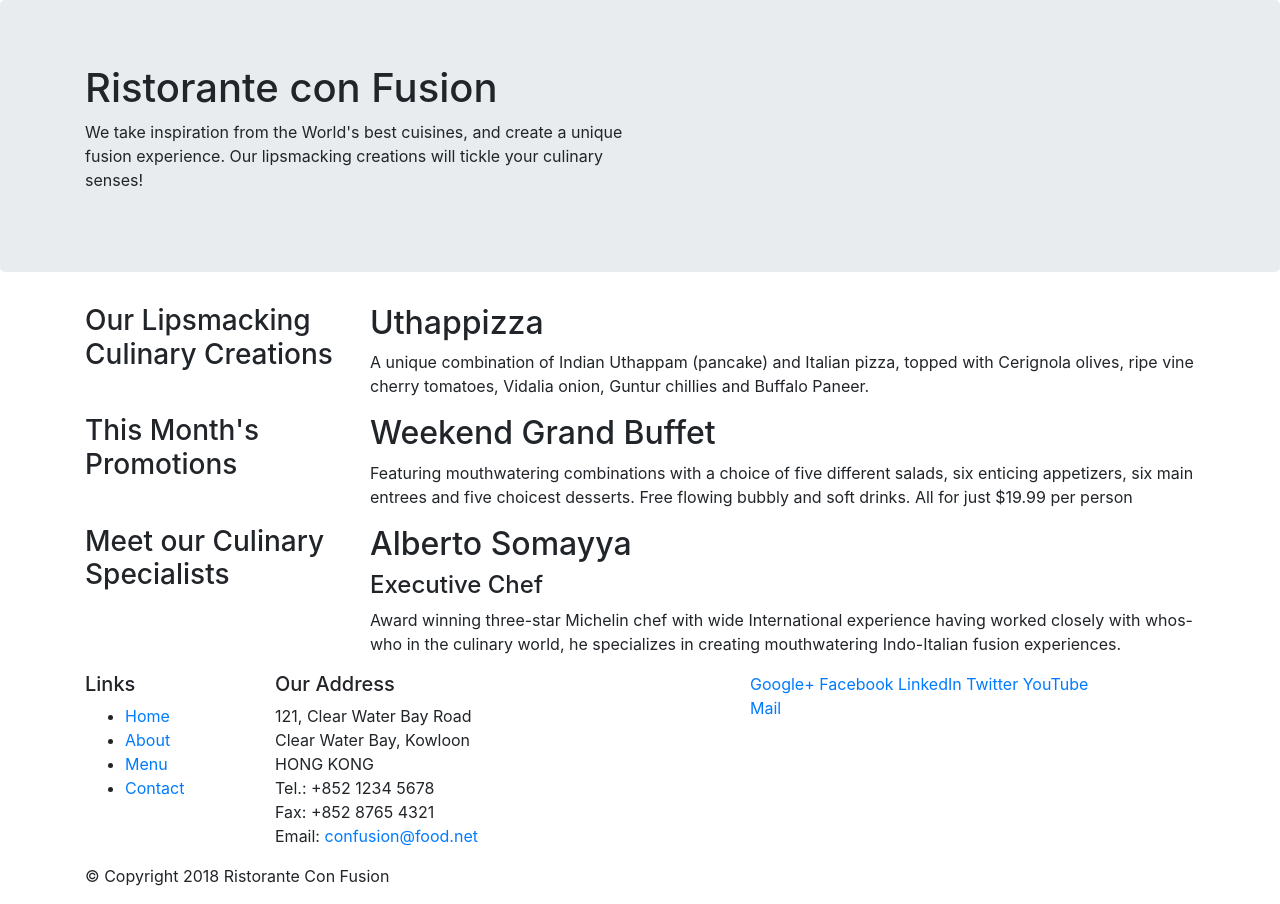
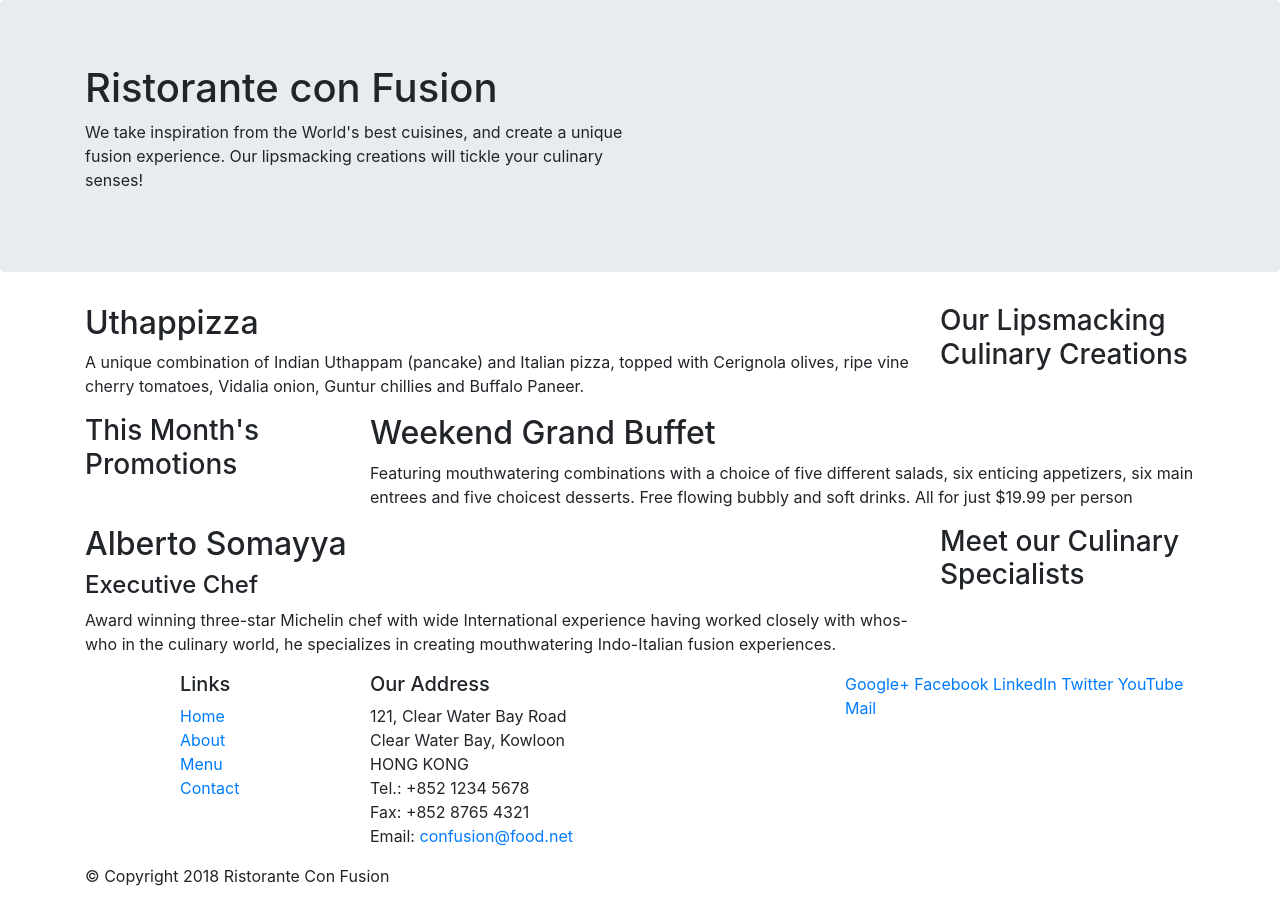
Before and after one commit to Ashley-Mei/Bootstrap4-starter, a website: page index.html in a window 1280 px wide. Drawn offline with nearby package versions, Linux system fonts and the light colour scheme.

Commit message:
grid system 1

```diff
--- a/index.html
+++ b/index.html
@@ -29,10 +29,12 @@
 
     <div class="container">
         <div class="row">
-            <div class="col-12 col-sm-4 col-md-3">
+            <!--order first 会被推到右边-->
+            <div class="col-12 col-sm-4 order-sm-last col-md-3">
                 <h3>Our Lipsmacking Culinary Creations</h3>
             </div>
-            <div class="col col-sm col-md">
+            <!--order first 会被推到左边-->
+            <div class="col col-sm order-sm-first col-md">
                 <h2>Uthappizza</h2>
                 <p>A unique combination of Indian Uthappam (pancake) and Italian pizza, topped with Cerignola olives, ripe vine cherry tomatoes, Vidalia onion, Guntur chillies and Buffalo Paneer.</p>
             </div>
@@ -50,10 +52,10 @@
         </div>
 
         <div class="row">
-            <div class="col-12 col-sm-4 col-md-3">
+            <div class="col-12 col-sm-4 order-sm-last col-md-3">
                 <h3>Meet our Culinary Specialists</h3>
             </div>
-            <div class="col col-sm col-md">
+            <div class="col col-sm order-sm-first col-md">
                 <h2>Alberto Somayya</h2>
                 <h4>Executive Chef</h4>
                 <p>Award winning three-star Michelin chef with wide International experience having worked closely with whos-who in the culinary world, he specializes in creating mouthwatering Indo-Italian fusion experiences. </p>
@@ -64,10 +66,11 @@
     <footer>
         <div class="container">
             <div class="row">
-                <!--xs只占4列，从sm到xl占2列-->
-                <div class="col-4 col-sm-2">
+                <!--xs只占4列，从sm到xl占2列，offset：因为多出来一列，将整体向右推一列-->
+                <div class="col-4 offset-1 col-sm-2">
                     <h5>Links</h5>
-                    <ul>
+                    <!--取消默认带“·”的list格式-->
+                    <ul class="list-unstyled">
                         <li><a href="#">Home</a></li>
                         <li><a href="#">About</a></li>
                         <li><a href="#">Menu</a></li>
--- a/package.json
+++ b/package.json
@@ -11,7 +11,7 @@
   "author": "",
   "license": "ISC",
   "devDependencies": {
-    "lite-server": "^2.3.0"
+    "lite-server": "^2.6.1"
   },
   "dependencies": {
     "bootstrap": "^4.0.0",
```
Also changed, not shown: css/styles.css (added, +19 -0 lines), 1 other file.
